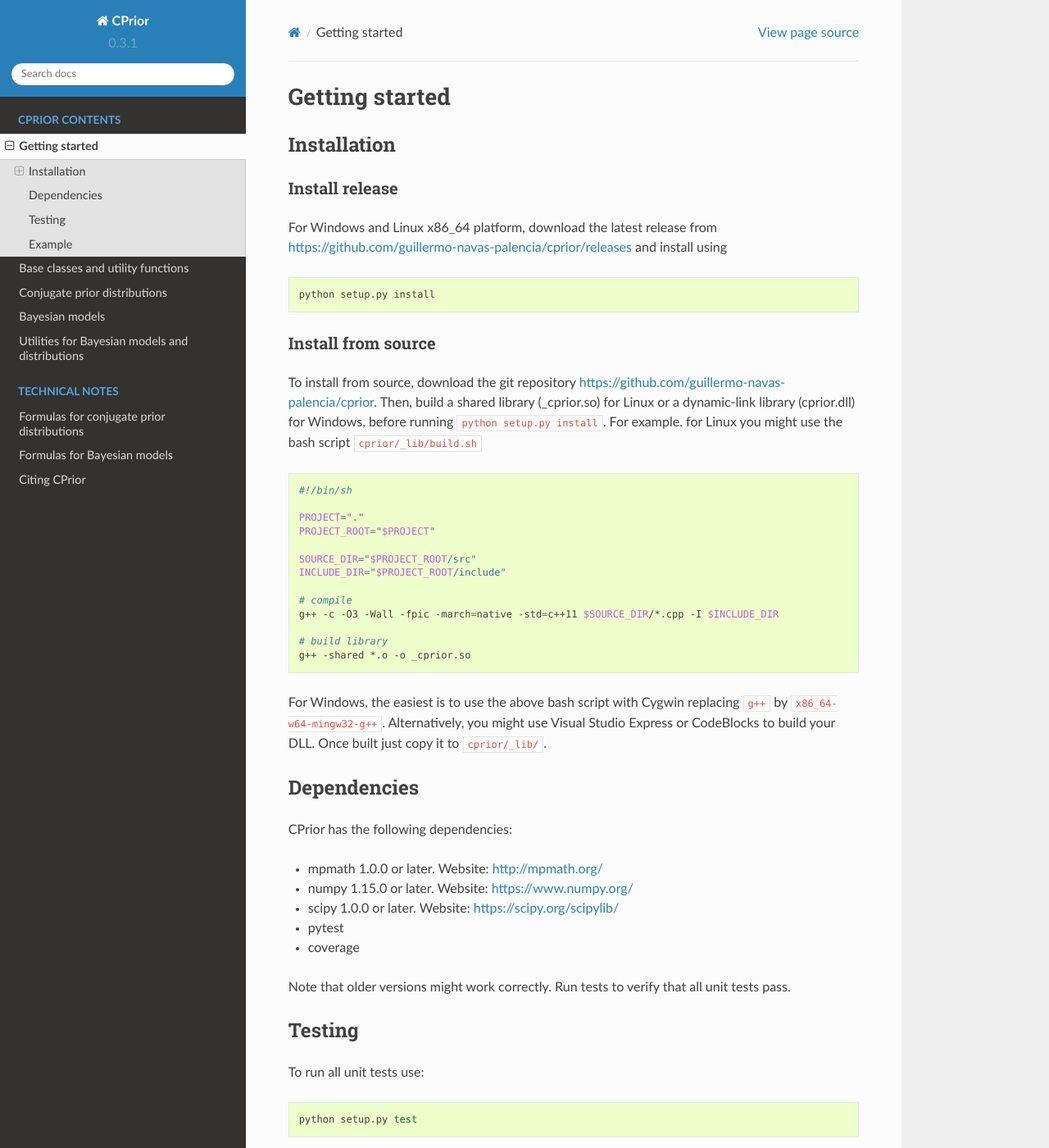
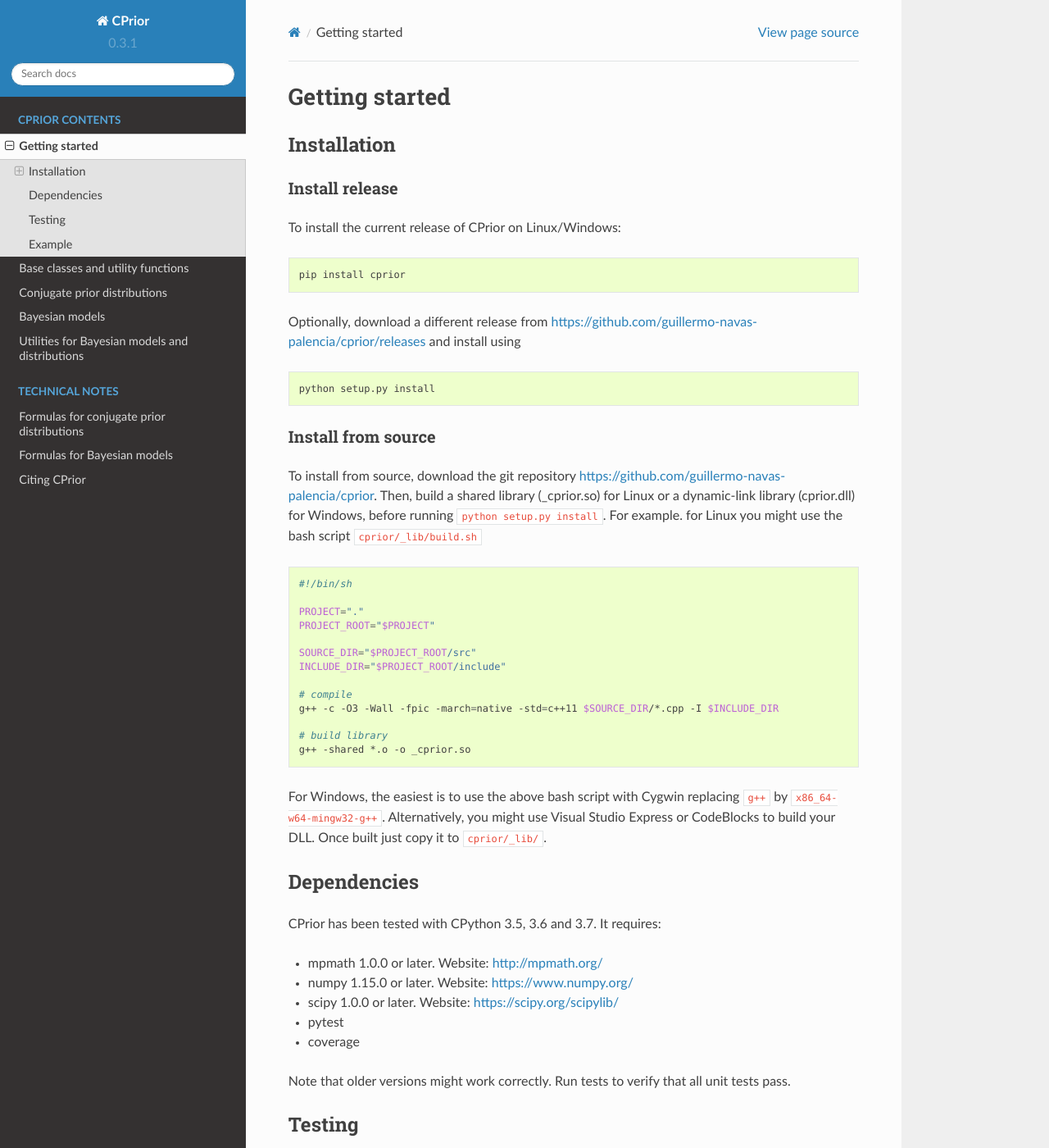
Before and after one commit to guillermo-navas-palencia/cprior, a Sphinx documentation site: the page built from doc/source/getting_started.rst, in a window 1280 px wide and 1400 px high. Shown: the whole window at 82% size. Built offline with Sphinx 7.4.7 and the Read the Docs theme 2.0.0, drawn with Linux system fonts in a browser that asks for light colours.

Commit message:
Update getting started section and change README.rst style

```diff
--- a/doc/source/getting_started.rst
+++ b/doc/source/getting_started.rst
@@ -7,8 +7,15 @@
 Install release
 """""""""""""""
 
-For Windows and Linux x86_64 platform, download the latest release from
-https://github.com/guillermo-navas-palencia/cprior/releases and install using
+To install the current release of CPrior on Linux/Windows:
+
+.. code-block:: bash
+
+   pip install cprior
+
+Optionally, download a different release
+from https://github.com/guillermo-navas-palencia/cprior/releases and install
+using
 
 .. code-block:: bash
 
@@ -43,7 +50,7 @@
 
 Dependencies
 ------------
-CPrior has the following dependencies:
+CPrior has been tested with CPython 3.5, 3.6 and 3.7. It requires:
 
 * mpmath 1.0.0 or later. Website: http://mpmath.org/
 * numpy 1.15.0 or later. Website: https://www.numpy.org/
```
Also changed, not shown: README.rst (+14 -18 lines).
